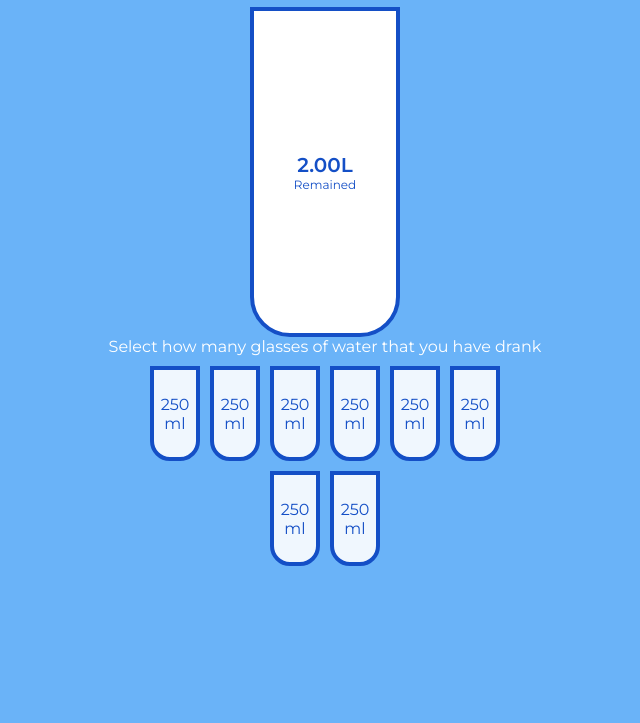
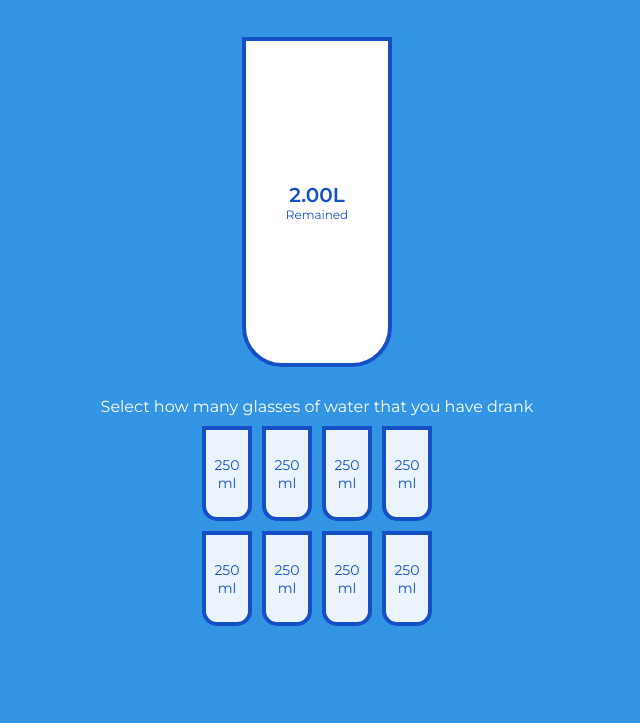
Before and after one commit to Alalmolayki/Drink-Water, a plain HTML site: page index.html in a window 1280 px wide. Shown: the part 93-816 px from the top of the page, without its empty margins (323-963 px from the left). Drawn offline with Linux system fonts and the light colour scheme.

Commit message:
Update style.css

```diff
--- a/style.css
+++ b/style.css
@@ -1,60 +1,58 @@
 @import url('https://fonts.googleapis.com/css?family=Montserrat:400,600&display=swap');
-
-*{
-    box-sizing: border-box;
-}
 
 :root {
   --border-color: #144fc6;
   --fill-color: #6ab3f8;
 }
 
-body{
-    width: 100%;
-    height: 100vh;
-    font-family:'Montserrat', sans-serif;
-    background-color: var(--fill-color);
+* {
+  box-sizing: border-box;
+}
+
+body {
+  background-color: #3494e4;
   color: #fff;
+  font-family: 'Montserrat', sans-serif;
   display: flex;
   flex-direction: column;
   align-items: center;
+  margin-bottom: 40px;
 }
 
 h1 {
   margin: 10px 0 0;
 }
 
-h3{
+h3 {
   font-weight: 400;
   margin: 10px 0;
 }
 
 .cup {
+  background-color: #fff;
+  border: 4px solid var(--border-color);
+  color: var(--border-color);
+  border-radius: 0 0 40px 40px;
   height: 330px;
   width: 150px;
-    border: 4px solid var(--border-color);
-    background-color: white;
-    color: var(--border-color);
-    border-radius: 0 0 40px 40px;
-    text-align: center;
+  margin: 30px 0;
   display: flex;
   flex-direction: column;
+  overflow: hidden;
 }
 
-.cup-small {
+.cup.cup-small {
   height: 95px;
   width: 50px;
+  border-radius: 0 0 15px 15px;
+  background-color: rgba(255, 255, 255, 0.9);
+  cursor: pointer;
+  font-size: 14px;
+  align-items: center;
+  justify-content: center;
+  text-align: center;
   margin: 5px;
-    transition: 0.3rem ease;
-    background-color: rgba(255, 255, 255, 0.9);
-    border-radius: 0 0 20px 20px;
-    cursor: pointer;
-}
-
-.cup.cup-small{
-    display: flex;
-    justify-content: center;
-    align-items: center;
+  transition: 0.3s ease;
 }
 
 .cup.cup-small.full {
@@ -67,25 +65,28 @@ h3{
   flex-wrap: wrap;
   align-items: center;
   justify-content: center;
-    width: 380px;
-}
-
-.remained span{
-    font-size: 20px;
-    font-weight: bold;
-}
-
-.remained small{
-    font-size: 12px;
+  width: 280px;
 }
 
 .remained {
   display: flex;
   flex-direction: column;
+  align-items: center;
   justify-content: center;
-    align-items: center;
+  text-align: center;
   flex: 1;
-    text-align: center;
+  /*flex: 1; kullanıldığında, öğe diğer flex öğeleriyle aynı esnekliğe sahip olur.
+    Yani, flex container içindeki boş alanı eşit olarak paylaşır.*/
+  transition: 0.3s ease;
+}
+
+.remained span {
+  font-size: 20px;
+  font-weight: bold;
+}
+
+.remained small {
+  font-size: 12px;
 }
 
 .percentage {
```
Lines whose indentation alone changed are shown as unchanged.
